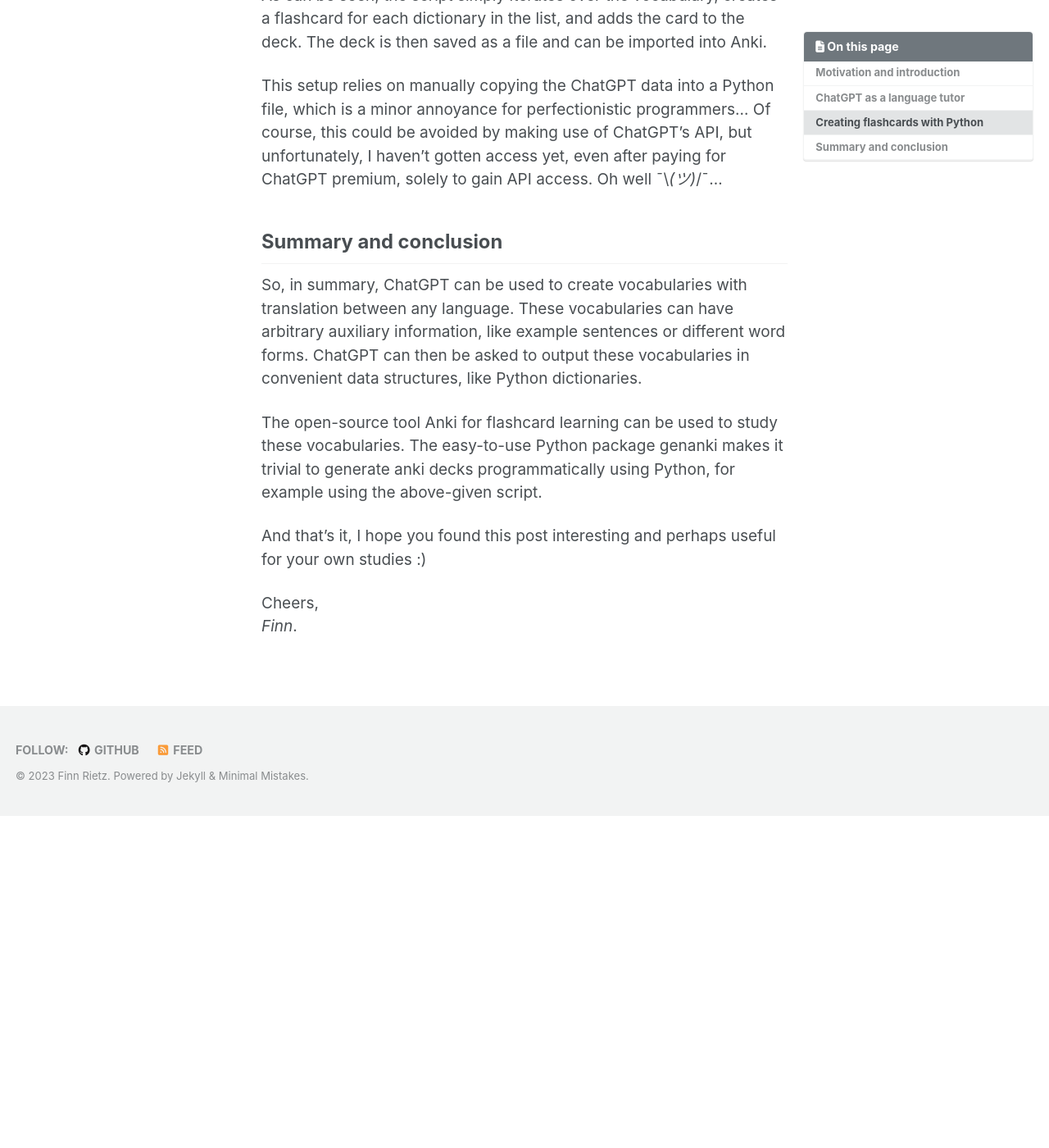
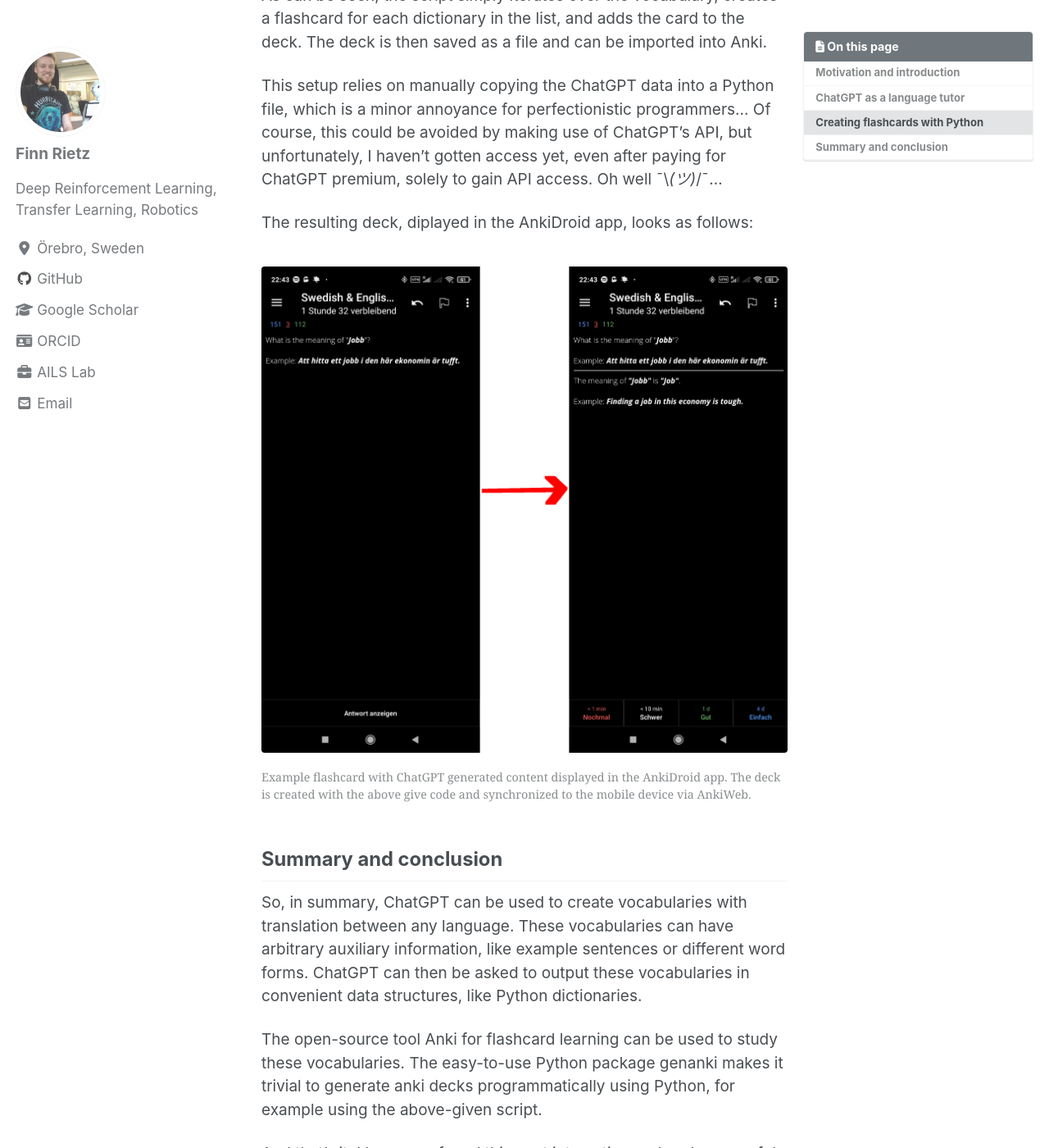
Before and after one commit to frietz58/frietz58.github.io, a Jekyll site: the page built from _posts/2023-09-10-chatgpt-python.markdown, in a window 1280 px wide and 1400 px high, scrolled down 3724 px. Shown: the whole window at 82% size. Built offline with Jekyll 4.4.1, drawn with Linux system fonts in a browser that asks for light colours; cached includes are drawn as plain includes; nearby versions of some CDN libraries; before the commit the page ends 4719 px from its top, so only the background shows below that; some of the changed text lies outside the part shown.

Commit message:
add image to chatGPT post

```diff
--- a/_posts/2023-09-10-chatgpt-python.markdown
+++ b/_posts/2023-09-10-chatgpt-python.markdown
@@ -109,6 +109,12 @@
 Of course, this could be avoided by making use of ChatGPT's API, but unfortunately, I haven't gotten access yet, even after paying for ChatGPT premium, solely to gain API access. Oh well ¯\\_(ツ)_/¯...
 
 
+The resulting deck, diplayed in the AnkiDroid app, looks as follows:
+<figure>
+  <img src="/assets/img/genanki/anki.jpg">
+  <figcaption>Example flashcard with ChatGPT generated content displayed in the AnkiDroid app. The deck is created with the above give code and synchronized to the mobile device via AnkiWeb.</figcaption>
+</figure>
+
 <h2 id="summary">Summary and conclusion</h2>
 So, in summary, ChatGPT can be used to create vocabularies with translation between any language.
 These vocabularies can have arbitrary auxiliary  information, like example sentences or different word forms.
```
Also changed, not shown: assets/img/genanki/anki.jpg (added).
